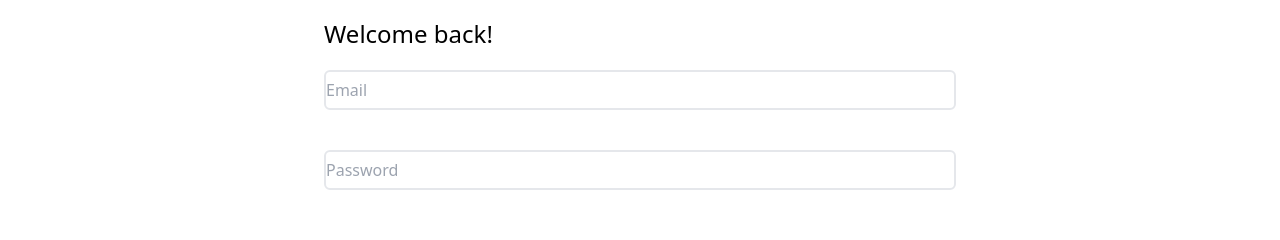
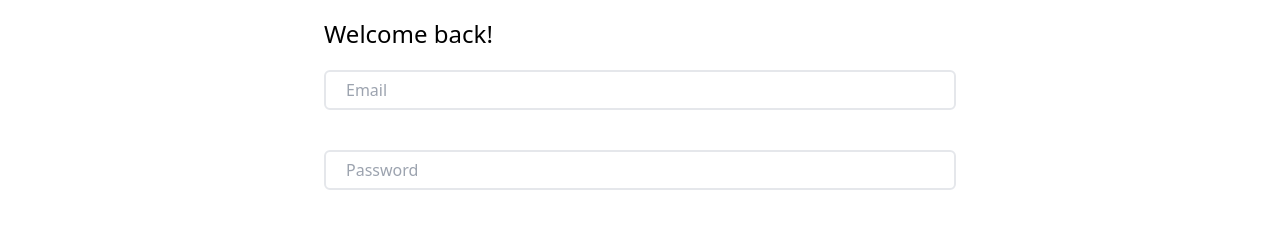
Before and after one commit to NoahEmmenegger/command-list.com, a Next.js app: page /login in a window 1280 px wide. Shown: the part 132-372 px from the top of the page. Built offline with nearby package versions, Linux system fonts and the light colour scheme; no server answers.

Commit message:
update style

```diff
--- a/components/Auth.js
+++ b/components/Auth.js
@@ -10,7 +10,6 @@ export default function Auth({ onclick, title }) {
             <div className="my-5">
                 <input
                     type="email"
-                    className="border-2 rounded-md w-full h-10"
                     placeholder="Email"
                     onChange={(e) => {
                         email = e.target.value;
@@ -20,7 +19,6 @@ export default function Auth({ onclick, title }) {
             <div className="my-5">
                 <input
                     type="password"
-                    className="border-2 rounded-md w-full h-10"
                     placeholder="Password"
                     onChange={(e) => {
                         pass = e.target.value;
--- a/style/index.css
+++ b/style/index.css
@@ -12,8 +12,8 @@
     h3 {
         @apply text-lg;
     }
-    input[type="text"] {
-        @apply border-2 rounded-md w-full h-10;
+    input:not([type="submit"]) {
+        @apply border-2 rounded-md w-full h-10 px-5;
     }
 
     .btn {
```
